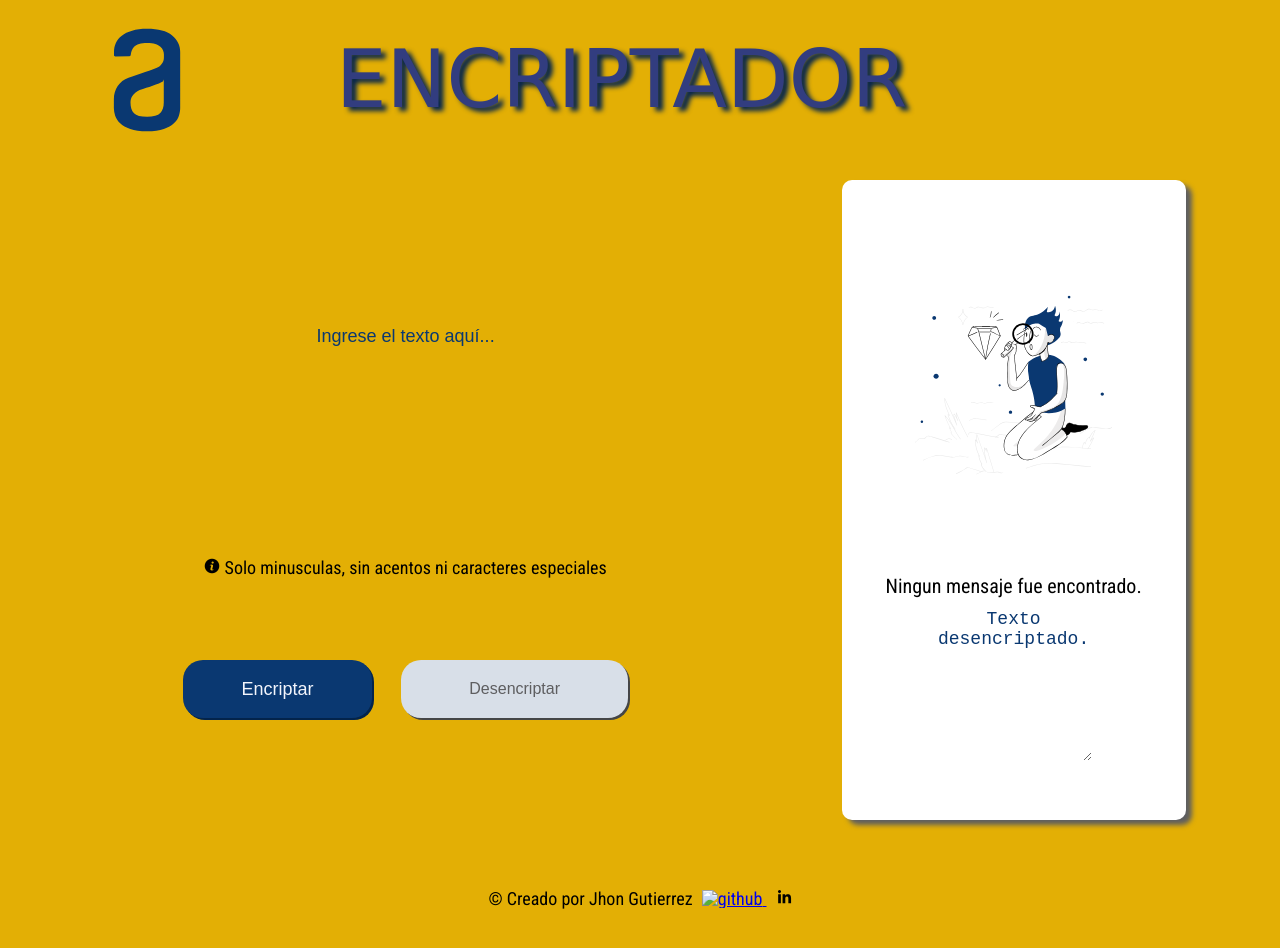
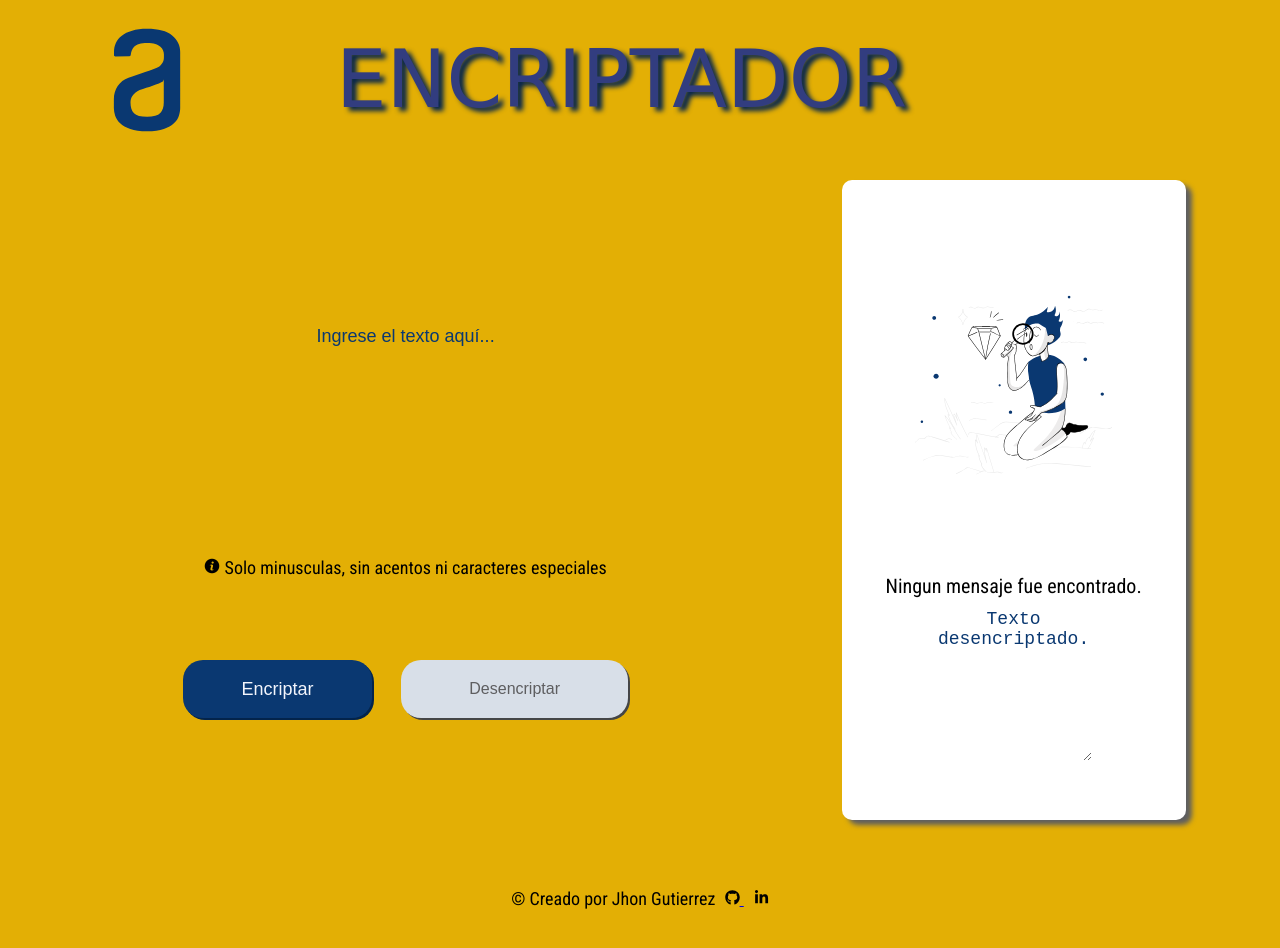
Before and after one commit to jhonf1992/encriptador, a plain HTML site: page index.html in a window 1280 px wide. Drawn offline with Linux system fonts and the light colour scheme; the site is published under a folder, as on GitHub Pages, so addresses that start at the root find nothing; a web font is replaced by a local one.

Commit message:
corrigiendo imagen github

```diff
--- a/index.html
+++ b/index.html
@@ -38,7 +38,7 @@
     </div>
     <footer class="pie-pagina">
         <div class="pie">
-            <p><small>© Creado por Jhon Gutierrez   <a href="https://github.com/jhonf1992" class="link-git" target="_blank"><img src="/imagenes/github.svg" alt="github" class="github"> </a><a class="linkedin" href="https://www.linkedin.com/in/jhon-fredy-gutierrez-carvajal/" target="_blank"><img src="./imagenes/linkedin-in.svg" alt="linkedin" class="linkedin"></a></small>  </p>
+            <p><small>© Creado por Jhon Gutierrez   <a href="https://github.com/jhonf1992" class="link-git" target="_blank"><img src="./imagenes/github.svg" alt="github" class="github"> </a><a class="linkedin" href="https://www.linkedin.com/in/jhon-fredy-gutierrez-carvajal/" target="_blank"><img src="./imagenes/linkedin-in.svg" alt="linkedin" class="linkedin"></a></small>  </p>
         </div>
     </footer>
 </body>
```
